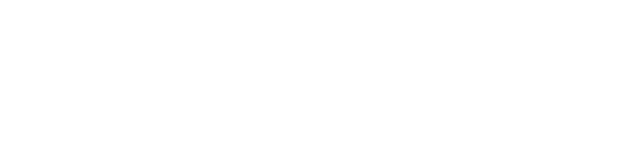
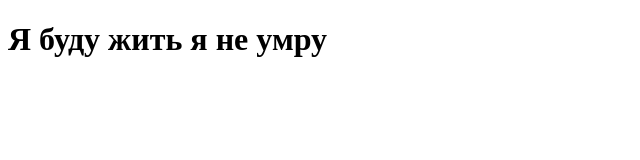
Before and after one commit to olhacrash/html-css, a plain HTML site: page index.html in a window 1280 px wide. Shown: the whole page, without its empty margins (0-640 px from the left). Drawn offline with Linux system fonts and the light colour scheme.

Commit message:
Реда

```diff
--- a/index.html
+++ b/index.html
@@ -7,6 +7,6 @@
     <title>html-css</title>
 </head>
 <body>
-
+  <h1>Я буду жить я не умру</h1>
 </body>
 </html>
```
